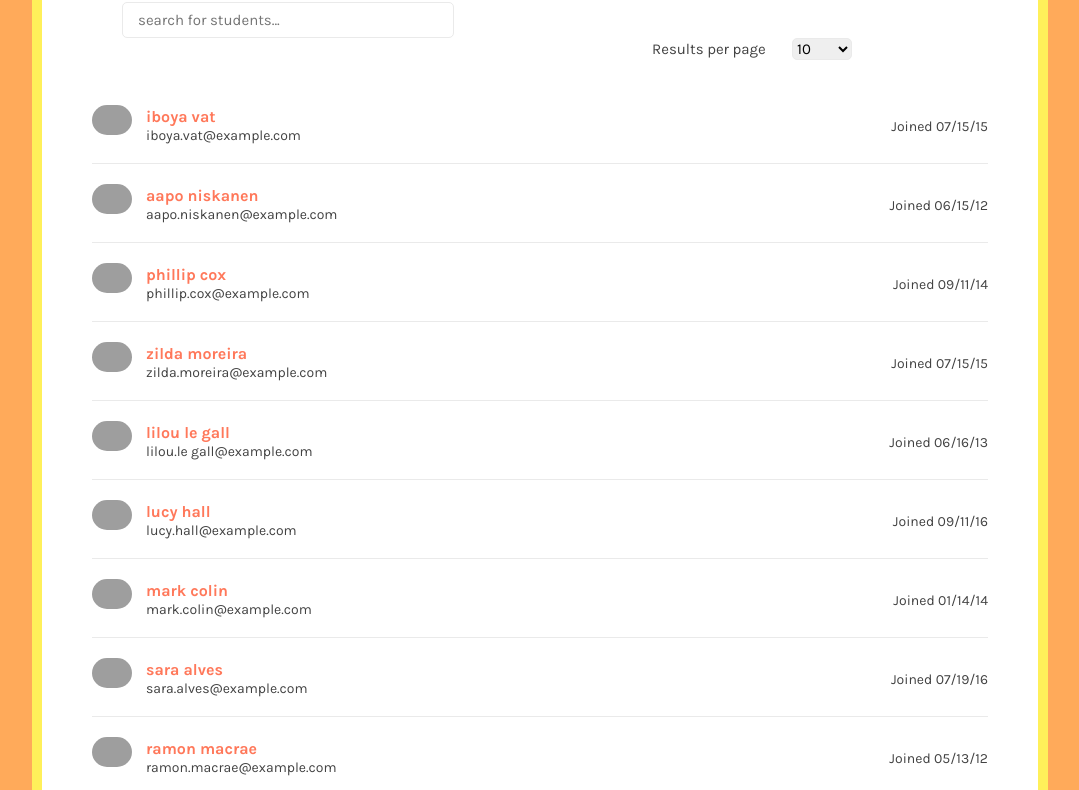
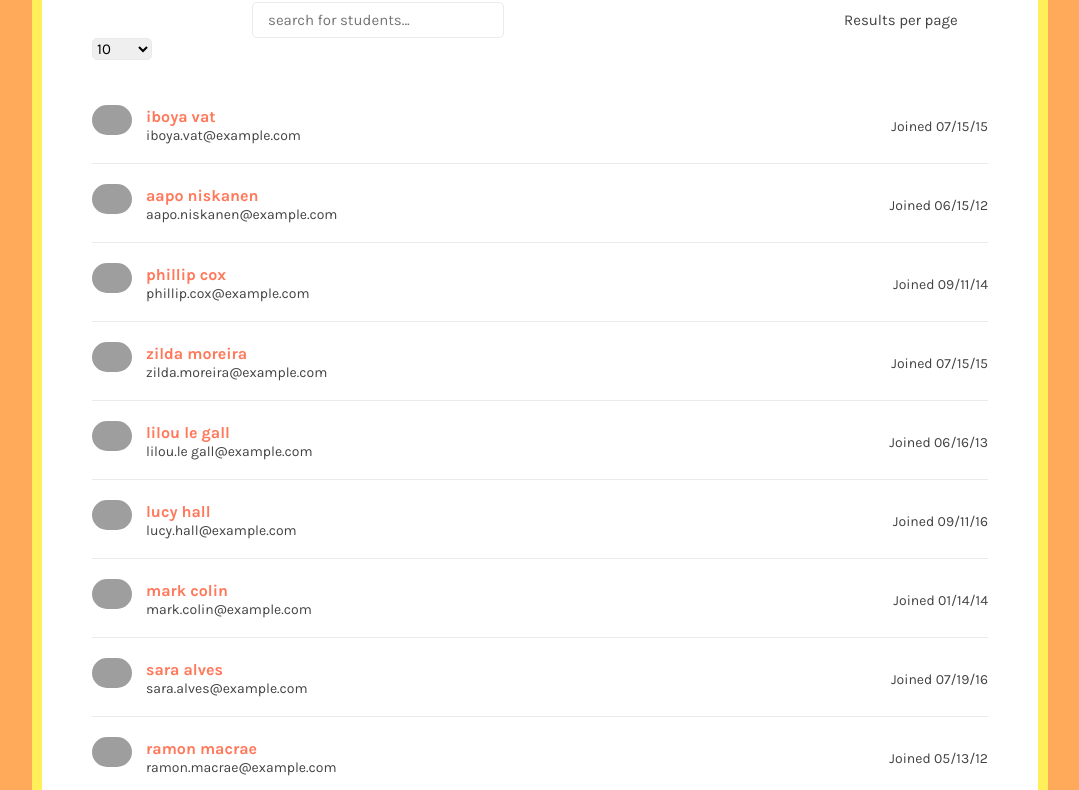
Before and after one commit to kimdrezdon/list-pagination-and-filtering, a plain HTML site: page index.html in a window 1280 px wide. Shown: the part 151-941 px from the top of the page, without its empty margins (100-1179 px from the left). Drawn offline with Linux system fonts and the light colour scheme; grey boxes are pictures that could not be loaded.

Commit message:
Change styling of search component and select menu

```diff
--- a/css/design.css
+++ b/css/design.css
@@ -34,15 +34,15 @@ body{
       font-size: 15px;
       font-family: 'Karla', sans-serif;
       display: inline-block;
-      width: 300px;
-      margin-left: 30px;
+      width: 220px;
+      margin-left: 160px;
     }
 
     .page-header .student-search label{
       font-size: 15px;
       font-family: 'Karla', sans-serif;
       width: 140px;
-      margin-left: 560px;
+      margin-left: 340px;
       display: inline-block;
     }
 
```
